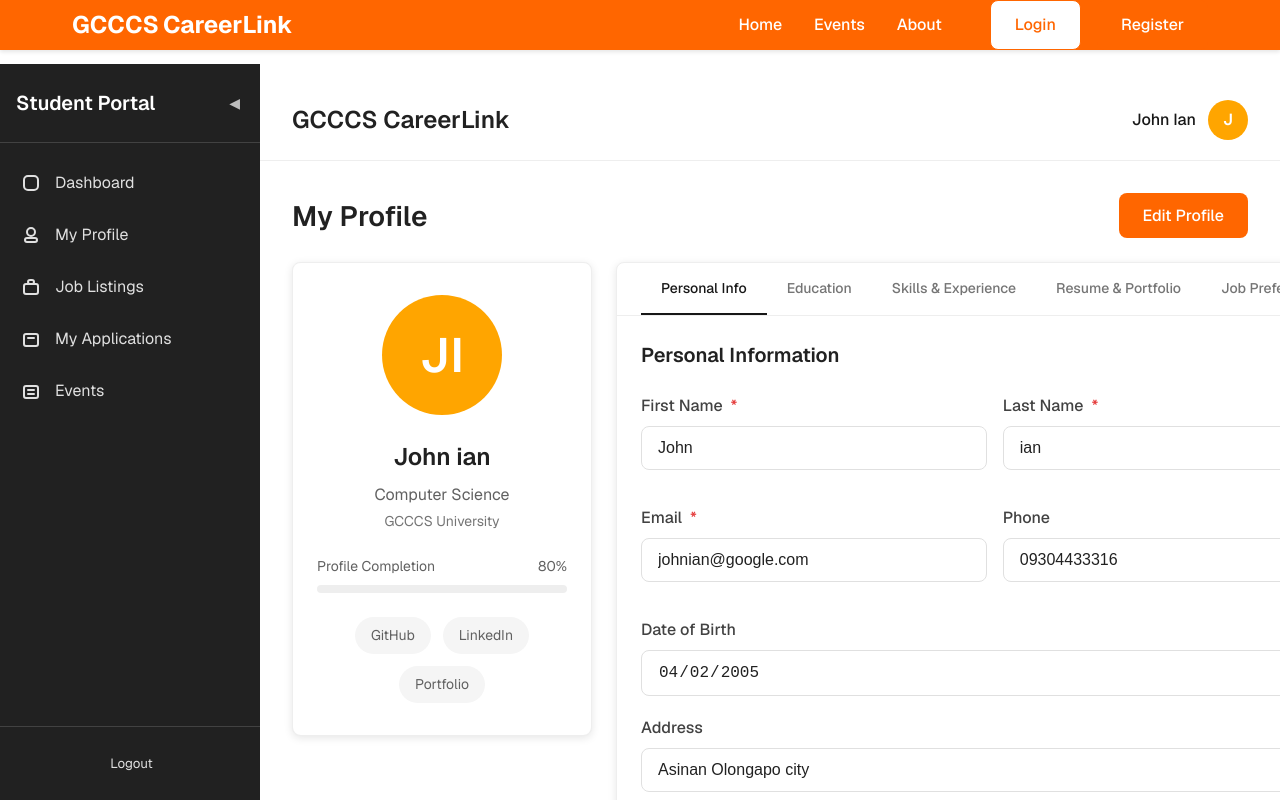
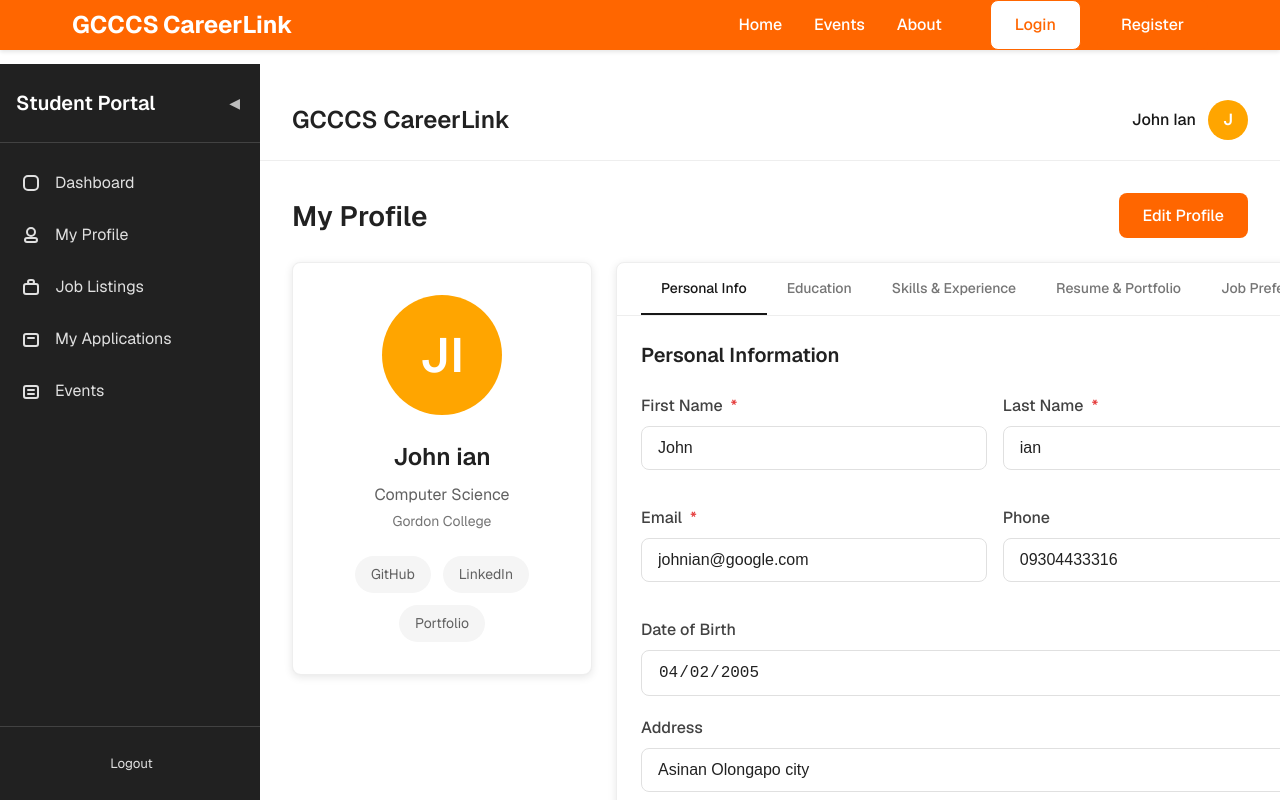
Before and after one commit to janicogyle/wback, a Next.js app: page /dashboard/student/profile in a window 1280 px wide. Shown: the top 800 px of the page. Built offline with nearby package versions, Linux system fonts and the light colour scheme.

Commit message:
Oct 5 up

```diff
--- a/app/dashboard/student/page.js
+++ b/app/dashboard/student/page.js
@@ -40,12 +40,6 @@ export default function StudentDashboard() {
               <h2 className={styles.welcomeTitle}>Welcome back, John!</h2>
             </CardHeader>
             <CardBody>
-              <p className={styles.welcomeMessage}>
-                Your profile is 80% complete. Complete your profile to increase your chances of getting hired.
-              </p>
-              <div className={styles.progressBar}>
-                <div className={styles.progressFill} style={{ width: '80%' }}></div>
-              </div>
               <Button variant="primary" href="/dashboard/student/profile">
                 Complete Profile
               </Button>
--- a/app/dashboard/student/profile/page.js
+++ b/app/dashboard/student/profile/page.js
@@ -25,9 +25,9 @@ export default function StudentProfile() {
     // Education
     degree: 'Bachelor of Science',
     major: 'Computer Science',
-    university: 'GCCCS University',
-    graduationDate: '2023-05',
-    gpa: '3.8',
+    university: 'Gordon College',
+    graduationDate: '2026-05',
+    gpa: '1.8',
 
     // Skills & Experience
     skills: 'JavaScript, React, Node.js, HTML, CSS, Git',
@@ -40,10 +40,10 @@ export default function StudentProfile() {
     linkedinUrl: 'https://linkedin.com/in/johndoe',
 
     // Preferences
-    jobTypes: ['Full-time', 'Internship'],
-    locations: ['Remote', 'San Francisco, CA'],
-    industries: ['Technology', 'Finance'],
-    salary: '$70,000 - $90,000',
+    jobTypes: ['Full-time'],
+    locations: ['Zambales, Olongapo'],
+    industries: ['IT', 'Finance'],
+    salary: '25,000 - 30,000',
   });
 
   const handleChange = (e) => {
@@ -87,16 +87,6 @@ export default function StudentProfile() {
               <h2 className={styles.profileName}>{formData.firstName} {formData.lastName}</h2>
               <p className={styles.profileMajor}>{formData.major}</p>
               <p className={styles.profileUniversity}>{formData.university}</p>
-
-              <div className={styles.profileCompletion}>
-                <div className={styles.completionText}>
-                  <span>Profile Completion</span>
-                  <span>80%</span>
-                </div>
-                <div className={styles.completionBar}>
-                  <div className={styles.completionFill} style={{ width: '80%' }}></div>
-                </div>
-              </div>
 
               <div className={styles.profileLinks}>
                 {formData.githubUrl && (
```
